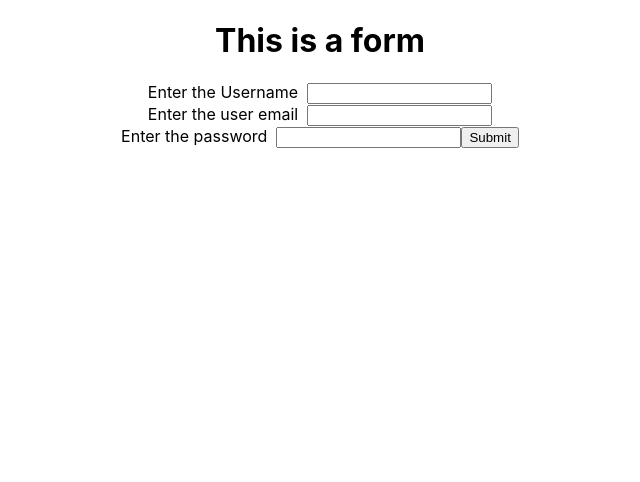
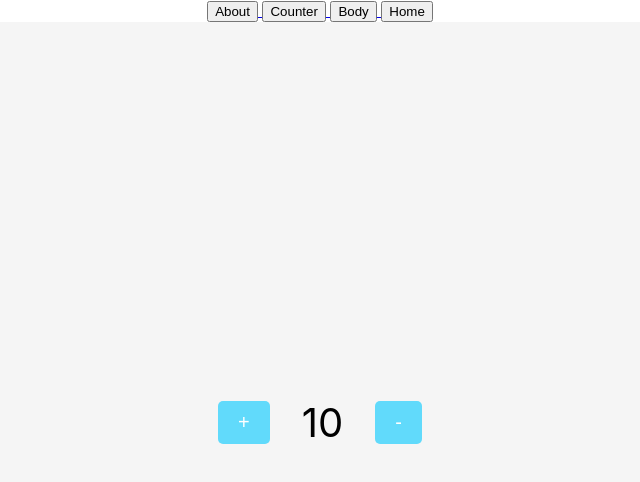
Before and after one commit to Shivansh3218/react-tutoring, a React (Create React App) app: page /counter in a window 1280 px wide. Shown: the top 482 px of the page, without its empty margins (320-960 px from the left). Built offline with nearby package versions, Linux system fonts and the light colour scheme.

Commit message:
routing in react

```diff
--- a/package.json
+++ b/package.json
@@ -7,6 +7,7 @@
     "antd": "^5.17.0",
     "react": "^18.3.1",
     "react-dom": "^18.3.1",
+    "react-router-dom": "^6.23.1",
     "react-scripts": "5.0.1",
     "web-vitals": "^2.1.4"
   },
--- a/src/App.js
+++ b/src/App.jsx
@@ -4,6 +4,8 @@ import { Body } from "./components/Body";
 import Counter from "./components/Counter";
 import { useState } from "react";
 import FormCompoenent from "./components/FormComponent";
+import { Route, Routes, Link } from "react-router-dom";
+import About from "./components/About";
 
 //rule is such that ki you have to write the name of the functional component in the first letter capital letter.
 
@@ -30,6 +32,10 @@ import FormCompoenent from "./components/FormComponent";
 
 //usestate=> is a hook that is used to add the state in the functional components
 
+// for routing you can use react-router-dom
+
+//Components => BrowserRouter, Route, Link, Routes
+
 function App() {
   //returning the JSX
   // const countrValue = 1000;
@@ -38,21 +44,40 @@ function App() {
 
   return (
     <div className="App">
-      <Header />
-      {/* <label>Enter the value</label>
-      <input
-        type="number"
-        onChange={(e) => {
-          console.log(e.target.value);
-          let value = e.target.value;
-          setCountrValue(parseInt(value));
-        }}
-      /> */}
-      {/* <Body /> */}
-      {/* <Counter counterValue={counterValue} value={278} /> */}
-      <FormCompoenent />
+      <Link to="/about"><button>About</button> </Link>
+      <Link to="/counter" ><button>Counter</button> </Link>
+      <Link to="/body"><button>Body</button> </Link>
+      <Link to="/"><button>Home</button> </Link>
+
+
+      {/* <h1>This is App component</h1> */}
+
+      <Routes>
+        <Route path="/" element={<Header />} />
+        <Route path="/about" element={<About />} />
+        <Route path="/body" element={<Body />} />
+        <Route
+          path="/counter"
+          element={<Counter counterValue={counterValue} value={278} />}
+        />
+
+      </Routes>
     </div>
   );
 }
 
 export default App;
+
+// <Header />
+// {/* <label>Enter the value</label>
+// <input
+//   type="number"
+//   onChange={(e) => {
+//     console.log(e.target.value);
+//     let value = e.target.value;
+//     setCountrValue(parseInt(value));
+//   }}
+// /> */}
+// {/* <Body /> */}
+// {/* <Counter counterValue={counterValue} value={278} /> */}
+// <FormCompoenent />
--- /dev/null
+++ b/src/components/About.jsx
@@ -0,0 +1,14 @@
+import React from 'react'
+import Header from './Header'
+
+function About() {
+  return (
+    <div>About
+
+<h1>This is the ABout component</h1>
+
+    </div>
+  )
+}
+
+export default About
--- a/src/components/Body.jsx
+++ b/src/components/Body.jsx
@@ -13,7 +13,6 @@ export function Body() {
         backgroundColor: "red",
       }}
     >
-      <Counter />
       <h1>Body</h1>
     </div>
   );
--- a/src/components/Counter.jsx
+++ b/src/components/Counter.jsx
@@ -1,15 +1,17 @@
 import React from "react";
 import "./counter.css";
 import { useState, useEffect } from "react";
+import { useNavigate } from "react-router-dom";
 
 // const { counterValue, value } = {
 //   counterValue: 0,
 //   value: 12,
 // };
 
-function Counter({counterValue, value}) {
+function Counter({ counterValue, value }) {
+  const navigate = useNavigate();
 
-  console.log(counterValue,value, "This is the value of props");
+  console.log(counterValue, value, "This is the value of props");
 
   // State  => it is an internal object that is used to store the data in the component.
 
@@ -22,20 +24,22 @@ function Counter({counterValue, value}) {
   //if the dependency array is not empty then the useEffect will run whenever the value of the dependency array changes
   //if the dependency array is not present then the useEffect will run whenever the component is rendered or any state changes in the component.
 
-let callback = () => {
-  setCount(counterValue);
-  console.log("This is the use effect");
+  let callback = () => {
+    setCount(counterValue);
+    console.log("This is the use effect");
+  };
+  useEffect(callback, [counterValue]);
 
-}
-  useEffect(callback,[counterValue]);
-
-  const [ count , setCount] = useState(counterValue);
+  const [count, setCount] = useState(counterValue);
 
   //  let count = 0;
 
   function increment() {
     setCount(count + 1);
     // count++;
+
+    if (count === 20) navigate("/about");
+
     console.log(count);
   }
 
--- a/src/components/Header.jsx
+++ b/src/components/Header.jsx
@@ -5,7 +5,7 @@ function Header() {
 
   return <div>
 
-    {/* <h1>Counter</h1> */}
+    <h1>Counter</h1>
 
 
     </div>;
--- a/src/index.js
+++ b/src/index.js
@@ -3,9 +3,14 @@ import ReactDOM from "react-dom/client";
 import "./index.css";
 import App from "./App";
 import reportWebVitals from "./reportWebVitals";
+import { BrowserRouter } from "react-router-dom";
 
 const root = ReactDOM.createRoot(document.getElementById("root"));
-root.render(<App />);
+root.render(
+  <BrowserRouter>
+    <App />
+  </BrowserRouter>
+);
 
 // If you want to start measuring performance in your app, pass a function
 // to log results (for example: reportWebVitals(console.log))
```
Also changed, not shown: src/components/FormComponent.jsx (+0 -7 lines), 1 other file (tests, documents, lock files or other folders).
